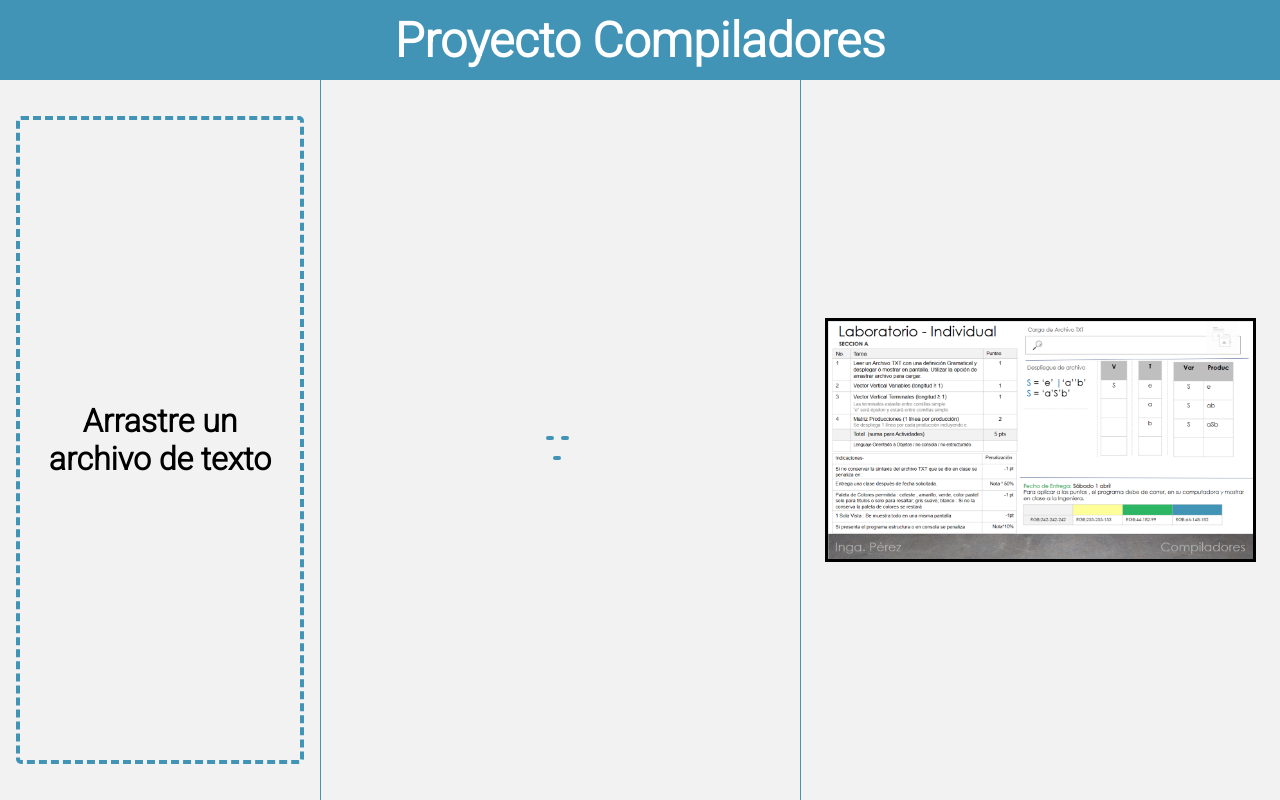
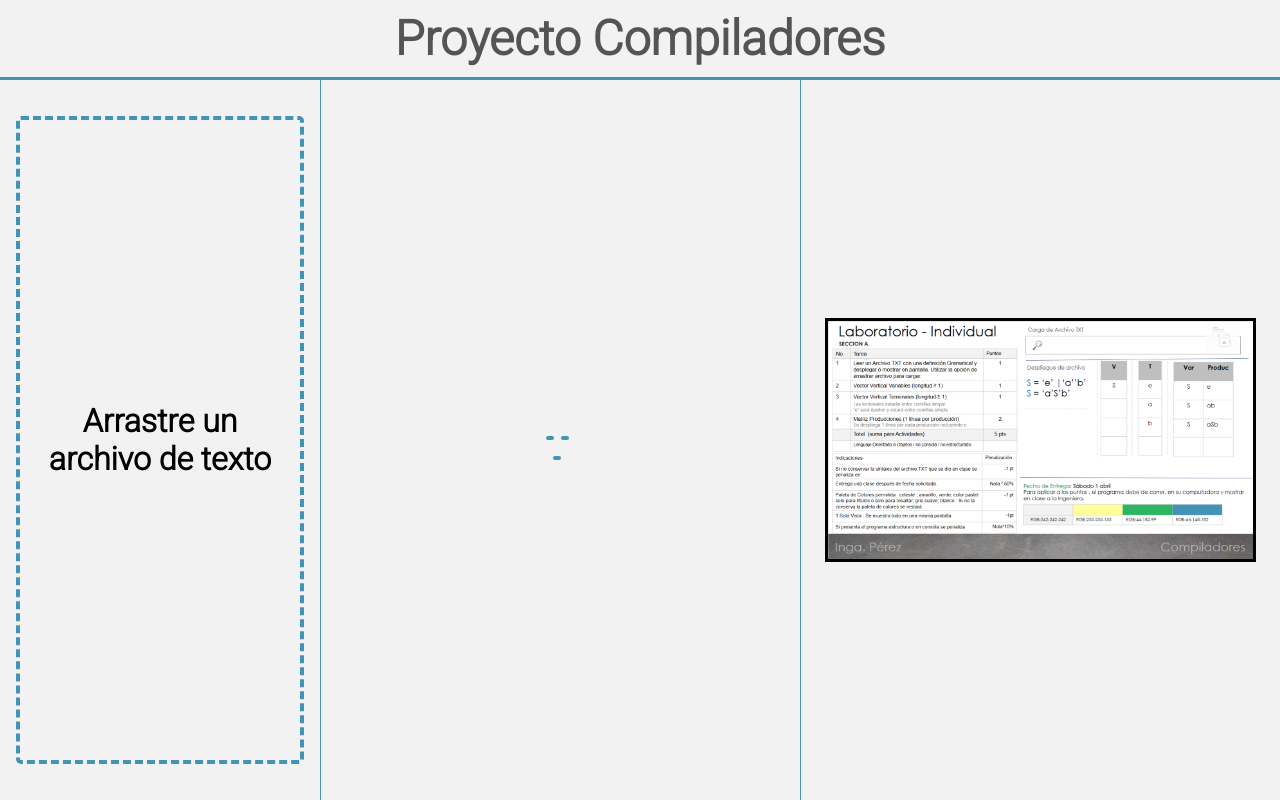
Before and after one commit to lk3v1nn/lk3v1nn.github.io, a plain HTML site: page index.html in a window 1280 px wide. Drawn offline with nearby package versions, Linux system fonts and the light colour scheme.

Commit message:
rediseño

```diff
--- a/estilos/estilos.css
+++ b/estilos/estilos.css
@@ -13,9 +13,10 @@ header{
     display: flex;
     justify-content: center;
     align-items: center;
-    background-color: rgb(66, 148, 182);
-    color: white;
+    background-color: rgb(242, 242, 242);
+    color: rgba(0, 0, 0, 0.655);
     font-size: 1.5rem;
+    border-bottom: solid rgb(66, 148, 182);
 }
 .contenedor{
     height: 90%;
```
